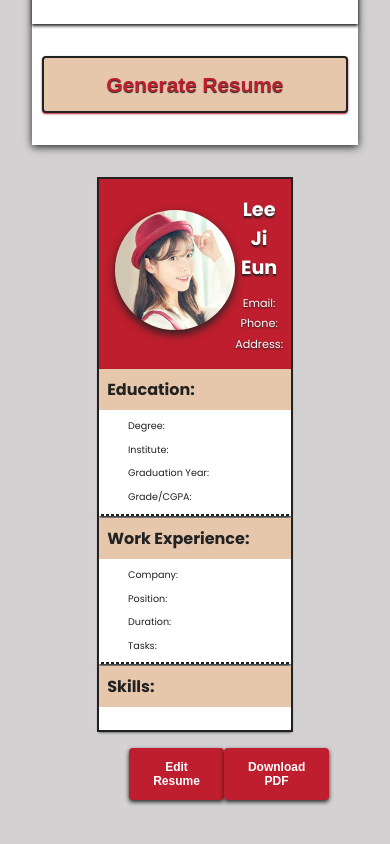
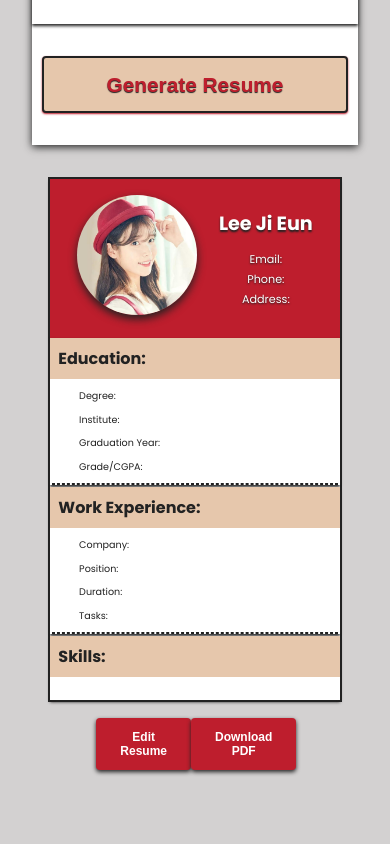
Before and after one commit to NimraRasheed37/Resume-builder-by-nimra, a website: page resume.html in a window 390 px wide. Shown: the part 1721-2565 px from the top of the page. After the commit the page ends 2539 px from the top, so only its background shows below. Drawn offline with Linux system fonts and the light colour scheme.

Commit message:
resume updated

```diff
--- a/styles/resume.css
+++ b/styles/resume.css
@@ -302,10 +302,10 @@ hr {
 }
 
 @media (max-width: 800px){
-  .generated-resume{
+  #generated-resume{
     width: 90%;
   }
   .btns{
-    margin: 1em 2em;
+    margin: 1em 3em;
   }
 }
```
Also changed, not shown: resume.html (line endings or trailing spaces).
